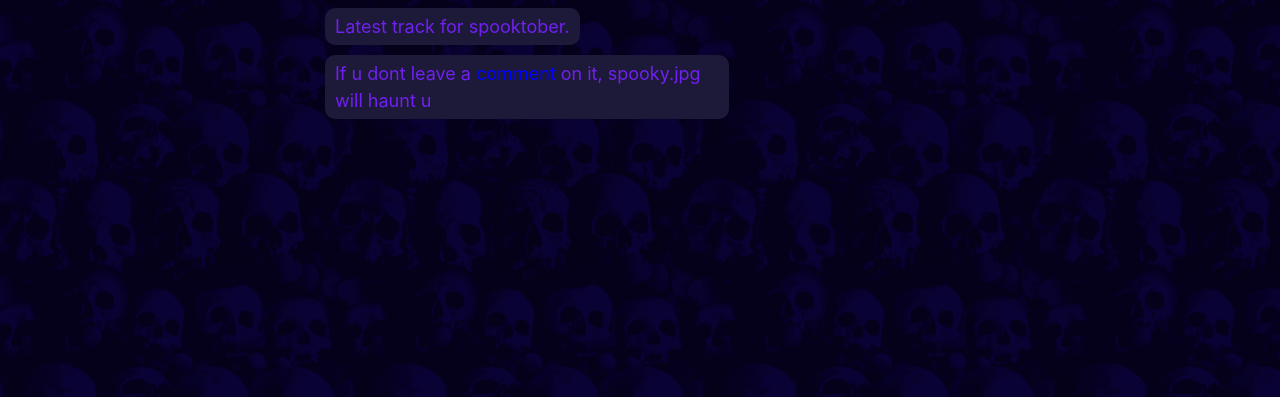
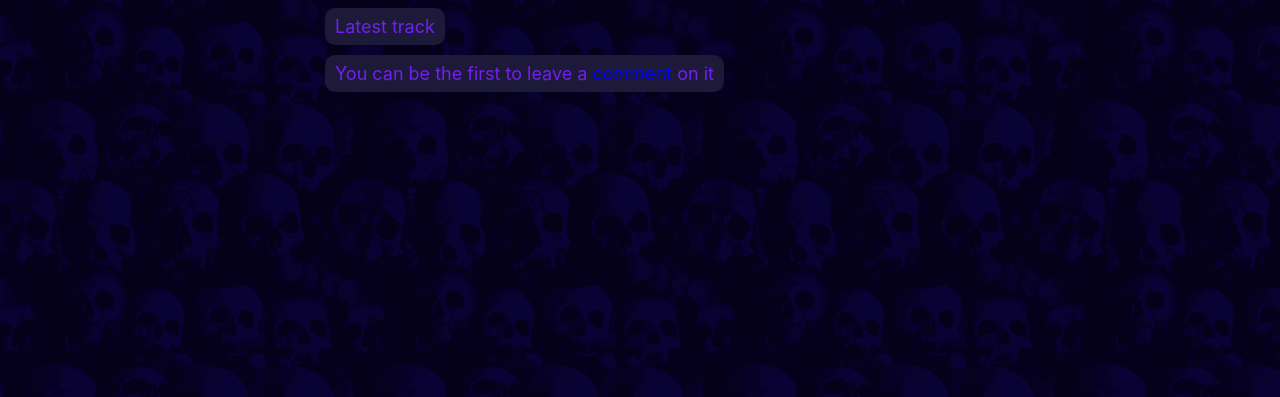
Before and after one commit to nokklip/nokklip, a plain HTML site: page index.html in a window 1280 px wide. Shown: the part 2083-2480 px from the top of the page. Drawn offline with Linux system fonts and the light colour scheme.

Commit message:
latest track update

```diff
--- a/index.html
+++ b/index.html
@@ -10,7 +10,6 @@
     <link rel="stylesheet" href="css/style.css">
 </head>
 <body id ="top">
-
 <center>
 <div class="content">
 
@@ -50,11 +49,11 @@
 
 	<h2> <img class="icon" src="img/ico_star.png"> Latest release</h2>
 	<div class="section" id="latest">
-		<iframe width="100%" height="400px" src="https://www.youtube.com/embed/4vecdRKvd34" title="YouTube video player" frameborder="0" allow="accelerometer; autoplay; clipboard-write; encrypted-media; gyroscope; picture-in-picture; web-share" allowfullscreen></iframe>
+		<iframe width="100%" height="400px" src="https://www.youtube.com/embed/Z0YwwiO_bHQ" title="YouTube video player" frameborder="0" allow="accelerometer; autoplay; clipboard-write; encrypted-media; gyroscope; picture-in-picture; web-share" allowfullscreen></iframe>
 
 		<div class="txt">
-			<p>Latest track for spooktober.</p><br>
-			<p>If u dont leave a <a href="https://www.youtube.com/watch?v=4vecdRKvd34">comment</a> on it, spooky.jpg will haunt u</p><br>
+			<p>Latest track</p><br>
+			<p>You can be the first to leave a <a href="https://www.youtube.com/watch?v=Z0YwwiO_bHQ">comment</a> on it</p><br>
 		</div>
 
 
@@ -70,8 +69,9 @@
 		<div class="reply"><p>can i pitch u a song to consider for this playlist???</p></div>
 		<p>sure</p><br>
 		</div>
+	</div>
 
-	</div>
+
 
 	<h2> <img class="icon" src="img/ico_discord.png"> Discord server</h2>
 	<img style="width:100%"  src="img/discord.png">
```
